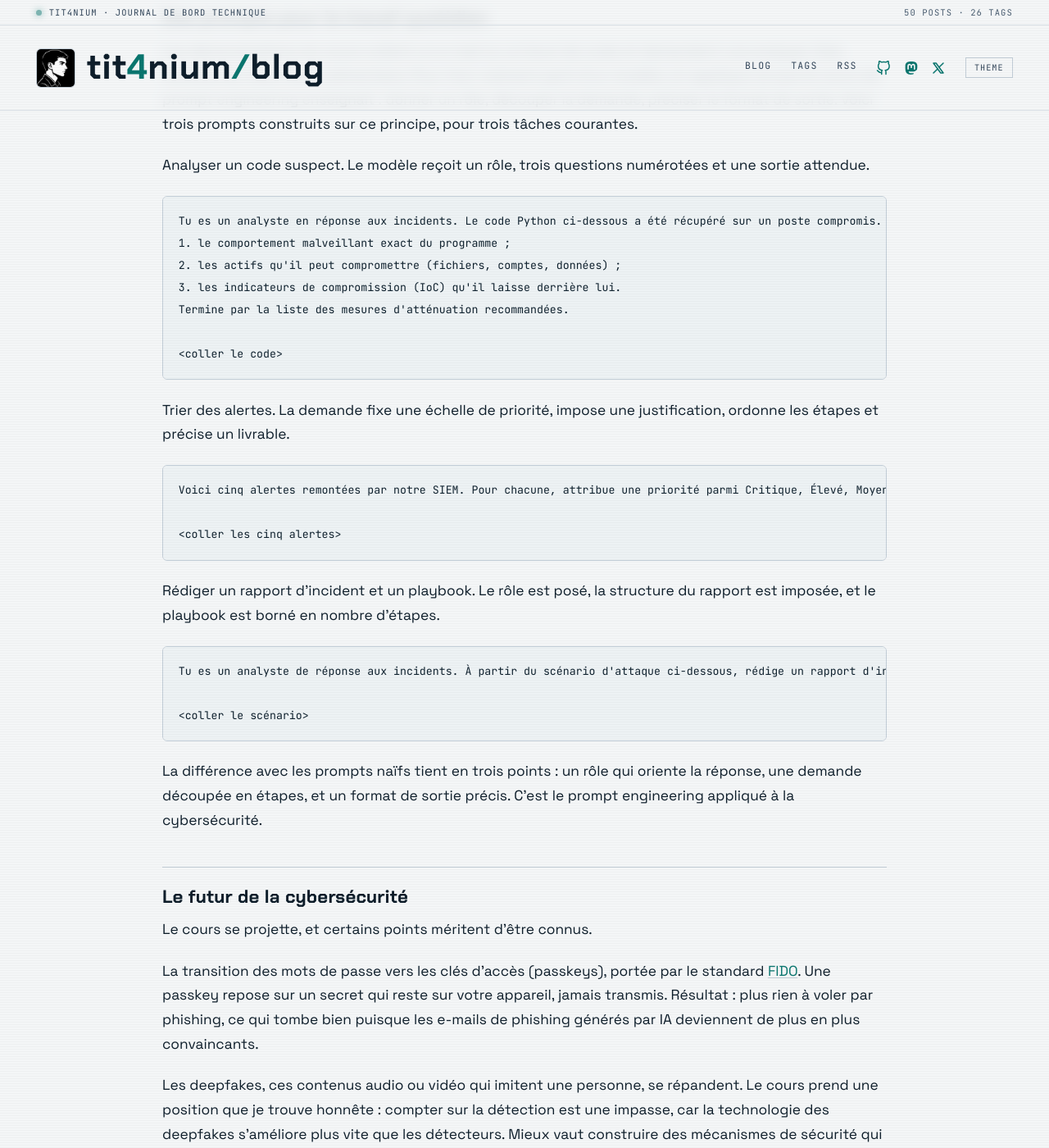
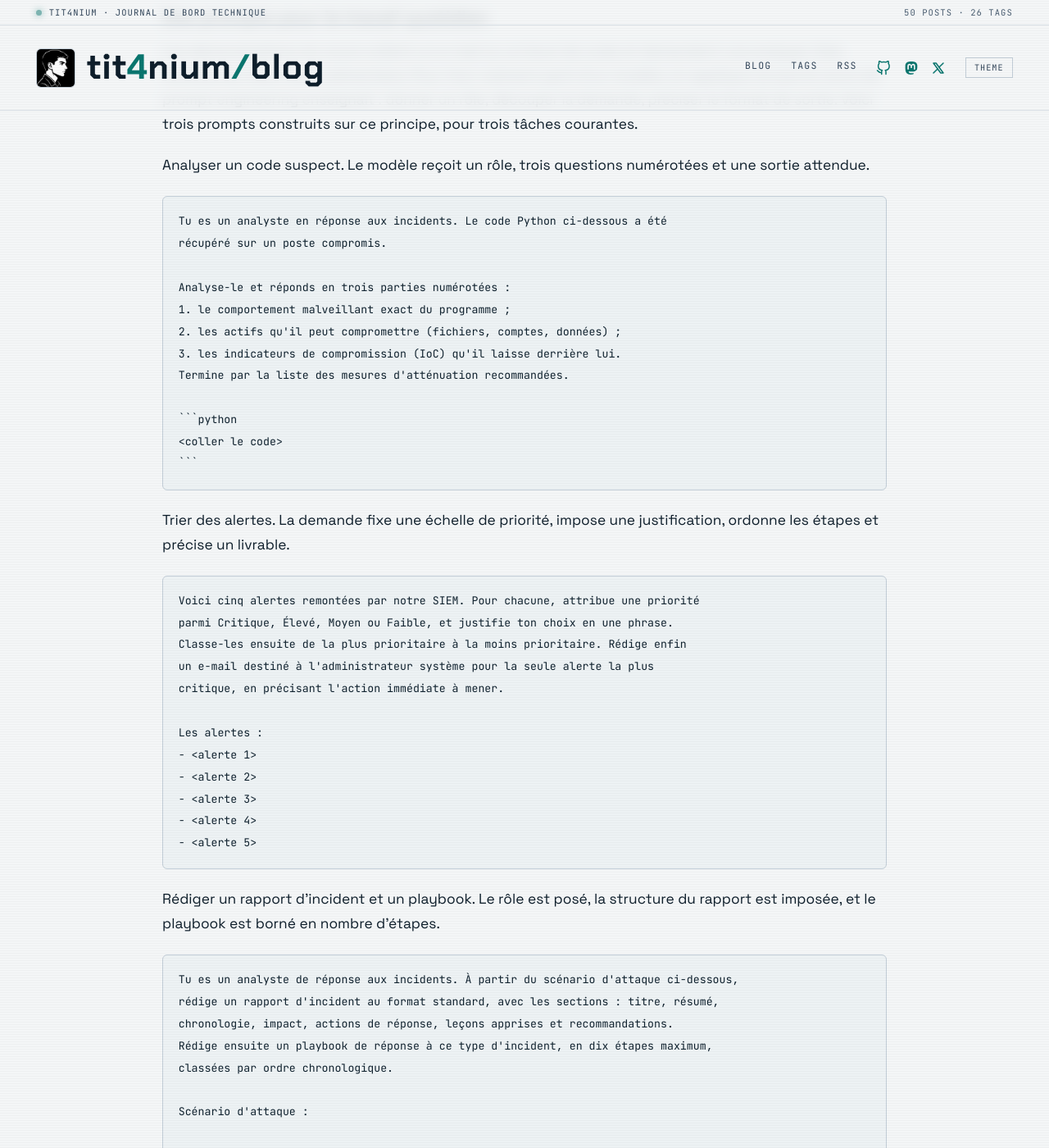
Before and after one commit to t1t4nium/tit4nium-website, a Jekyll site: the page built from _posts/2026-10-27-maitriser-lia-generative-pour-la-cybersecurite-formation-ibm.md, in a window 1280 px wide and 1400 px high, scrolled down 8342 px. Shown: the whole window at 82% size. Built offline with Jekyll 4.4.1, drawn with Linux system fonts in a browser that asks for light colours; some of the changed lines change nothing that is shown; some of the changed text lies outside the part shown.

Commit message:
Mise à jour des exemples de prompt

`````diff
--- a/_posts/2026-10-27-maitriser-lia-generative-pour-la-cybersecurite-formation-ibm.md
+++ b/_posts/2026-10-27-maitriser-lia-generative-pour-la-cybersecurite-formation-ibm.md
@@ -182,31 +182,53 @@
 
 Analyser un code suspect. Le modèle reçoit un rôle, trois questions numérotées et une sortie attendue.
 
-```
-Tu es un analyste en réponse aux incidents. Le code Python ci-dessous a été récupéré sur un poste compromis. Analyse-le et réponds en trois parties numérotées :
+````
+Tu es un analyste en réponse aux incidents. Le code Python ci-dessous a été
+récupéré sur un poste compromis.
+
+Analyse-le et réponds en trois parties numérotées :
 1. le comportement malveillant exact du programme ;
 2. les actifs qu'il peut compromettre (fichiers, comptes, données) ;
 3. les indicateurs de compromission (IoC) qu'il laisse derrière lui.
 Termine par la liste des mesures d'atténuation recommandées.
 
+```python
 <coller le code>
 ```
+````
 
 Trier des alertes. La demande fixe une échelle de priorité, impose une justification, ordonne les étapes et précise un livrable.
 
 ```
-Voici cinq alertes remontées par notre SIEM. Pour chacune, attribue une priorité parmi Critique, Élevé, Moyen ou Faible, et justifie ton choix en une phrase. Classe-les ensuite de la plus prioritaire à la moins prioritaire. Rédige enfin un e-mail destiné à l'administrateur système pour la seule alerte la plus critique, en précisant l'action immédiate à mener.
+Voici cinq alertes remontées par notre SIEM. Pour chacune, attribue une priorité
+parmi Critique, Élevé, Moyen ou Faible, et justifie ton choix en une phrase.
+Classe-les ensuite de la plus prioritaire à la moins prioritaire. Rédige enfin
+un e-mail destiné à l'administrateur système pour la seule alerte la plus
+critique, en précisant l'action immédiate à mener.
 
-<coller les cinq alertes>
+Les alertes :
+- <alerte 1>
+- <alerte 2>
+- <alerte 3>
+- <alerte 4>
+- <alerte 5>
 ```
 
 Rédiger un rapport d'incident et un playbook. Le rôle est posé, la structure du rapport est imposée, et le playbook est borné en nombre d'étapes.
 
+````
+Tu es un analyste de réponse aux incidents. À partir du scénario d'attaque ci-dessous,
+rédige un rapport d'incident au format standard, avec les sections : titre, résumé,
+chronologie, impact, actions de réponse, leçons apprises et recommandations.
+Rédige ensuite un playbook de réponse à ce type d'incident, en dix étapes maximum,
+classées par ordre chronologique.
+
+Scénario d'attaque :
+
 ```
-Tu es un analyste de réponse aux incidents. À partir du scénario d'attaque ci-dessous, rédige un rapport d'incident au format standard, avec les sections : titre, résumé, chronologie, impact, actions de réponse, leçons apprises et recommandations. Rédige ensuite un playbook de réponse à ce type d'incident, en dix étapes maximum, classées par ordre chronologique.
-
 <coller le scénario>
 ```
+````
 
 La différence avec les prompts naïfs tient en trois points : un rôle qui oriente la réponse, une demande découpée en étapes, et un format de sortie précis. C'est le prompt engineering appliqué à la cybersécurité.
 
`````
